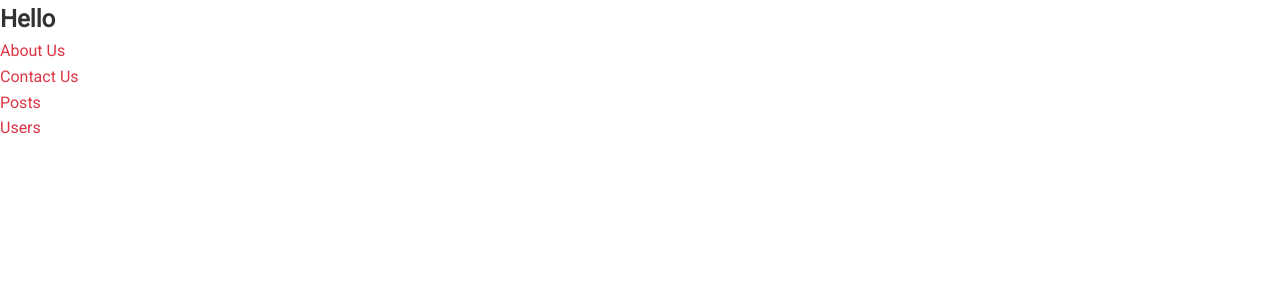
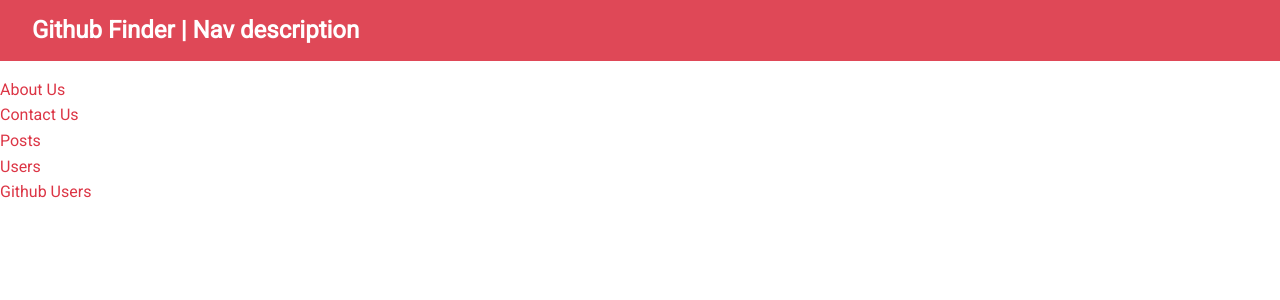
Before and after one commit to ckashby/specnav, a React (Create React App) app: page / in a window 1280 px wide. Shown: the top 300 px of the page. Built offline with nearby package versions, Linux system fonts and the light colour scheme.

Commit message:
Added Navbar and Links

```diff
--- a/src/App.js
+++ b/src/App.js
@@ -1,11 +1,12 @@
 import React from "react";
-import { BrowserRouter as Router, Switch, Route, Link } from "react-router-dom";
+import { BrowserRouter as Router, Route, Switch } from "react-router-dom";
 import "./App.css";
 import HomePage from "./containers/pages/HomePage/HomePage";
 import AboutPage from "./containers/pages/AboutPage/AboutPage";
 import ContactPage from "./containers/pages/ContactPage/ContactPage";
 import Posts from "./containers/pages/Posts/Posts";
 import Users from "./containers/pages/Users/Users";
+import Github from "./containers/pages/Github/Github";
 
 function App() {
   return (
@@ -16,6 +17,7 @@
         <Route path="/contact" component={ContactPage} />
         <Route path="/posts" component={Posts} />
         <Route path="/users" component={Users} />
+        <Route path="/github" component={Github} />
       </Router>
     </>
   );
--- /dev/null
+++ b/src/components/layout/Navbar.js
@@ -0,0 +1,27 @@
+import React, { Component } from "react";
+import PropTypes from "prop-types";
+// import { Flex } from "@adobe/react-spectrum";
+
+export class Navbar extends Component {
+  static defaultProps = {
+    title: "Nav Title",
+    desc: "Nav description",
+  };
+
+  static propTypes = {
+    title: PropTypes.string.isRequired,
+    desc: PropTypes.string,
+  };
+
+  render() {
+    return (
+      <nav className="navbar bg-primary">
+        <h1>
+          {this.props.title} | {this.props.desc}
+        </h1>
+      </nav>
+    );
+  }
+}
+
+export default Navbar;
--- a/src/containers/pages/ContactPage/ContactPage.js
+++ b/src/containers/pages/ContactPage/ContactPage.js
@@ -1,11 +1,15 @@
 import React from "react";
 import { Link } from "react-router-dom";
+import { Flex } from "@adobe/react-spectrum";
+import { Beaker } from "@spectrum-icons/workflow/Beaker";
 
 function ContactPage() {
   return (
     <>
       <h2>Contact Us</h2>
       <Link to="/">Home</Link>
+      <hr />
+      <Flex gap="size-100">Flex Stuff</Flex>
     </>
   );
 }
--- /dev/null
+++ b/src/containers/pages/Github/Github.js
@@ -0,0 +1,7 @@
+import React, { useState, useEffect } from "react";
+
+const Github = () => {
+  return <h1>Github</h1>;
+};
+
+export default Github;
--- a/src/containers/pages/HomePage/HomePage.js
+++ b/src/containers/pages/HomePage/HomePage.js
@@ -1,14 +1,20 @@
 import React, { Component } from "react";
 import { Link } from "react-router-dom";
-import { Text, ToggleButton } from "@adobe/react-spectrum";
-import Airplane from "@spectrum-icons/workflow/Airplane";
-import { ActionButton } from "@adobe/react-spectrum";
+import Navbar from "../../../components/layout/Navbar";
+import {
+  ActionButton,
+  Button,
+  Flex,
+  Text,
+  ToggleButton,
+} from "@adobe/react-spectrum";
+import Beaker from "@spectrum-icons/workflow/Beaker";
 
 class HomePage extends Component {
   render() {
     return (
       <>
-        <h2>Hello</h2>
+        <Navbar title="Github Finder" />
         {/* {loading ? <h3>Loading...</h3> : <h3>Hello {showName && name}</h3>} */}
         <ul>
           <li>
@@ -23,6 +29,9 @@
           <li>
             <Link to="/users">Users</Link>
           </li>
+          <li>
+            <Link to="/github">Github Users</Link>
+          </li>
         </ul>
       </>
     );
--- a/src/containers/pages/Posts/Posts.js
+++ b/src/containers/pages/Posts/Posts.js
@@ -10,6 +10,7 @@
   useEffect(() => {
     axios.get("https://jsonplaceholder.typicode.com/posts").then((response) => {
       setPosts(response.data);
+      console.log(response.data);
     });
   }, []);
 
@@ -18,9 +19,11 @@
       <h2>Posts</h2>
       <Link to="/">Home</Link>
       <hr />
-      {posts.map((post) => {
-        return <Post />;
-      })}
+      <ul>
+        {posts.map((post) => {
+          return <li>{post.title}</li>;
+        })}
+      </ul>
     </>
   );
 }
```
Also changed, not shown: src/components/Post/layout/Navbar.js (deleted), 1 other file (tests, documents, lock files or other folders).
